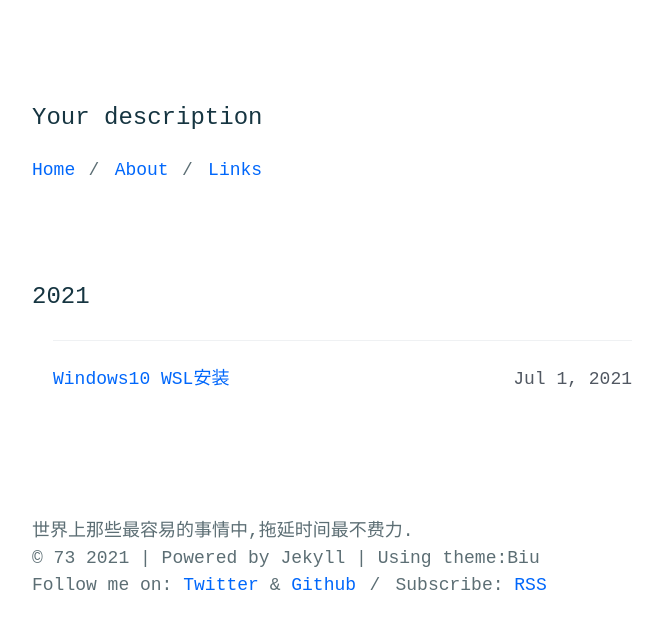
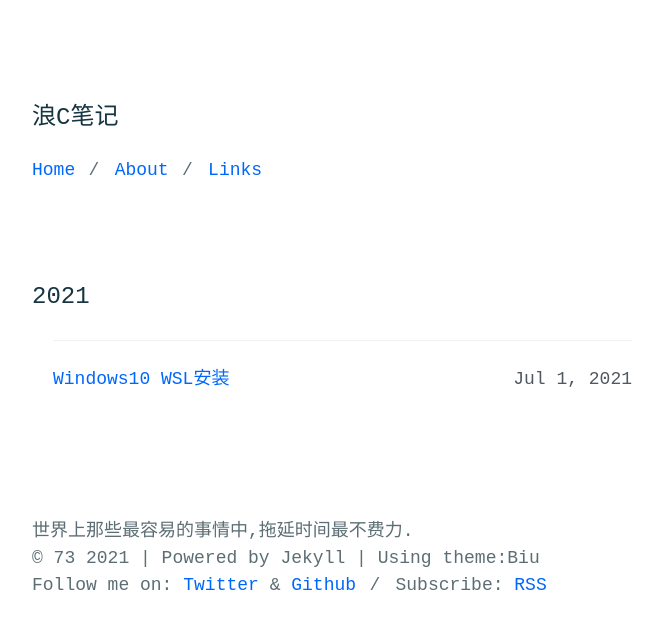
Before and after one commit to pub999/pub999.github.io, a Jekyll site: the page built from index.html, in a window 1280 px wide. Shown: the top 629 px of the page, without its empty margins (308-968 px from the left). Built offline with Jekyll 4.4.1, drawn with Linux system fonts in a browser that asks for light colours; some web fonts are replaced.

Commit message:
Update _config.yml

```diff
--- a/_config.yml
+++ b/_config.yml
@@ -1,7 +1,7 @@
 # Site settings
-title: 浪子不回头
+title: 浪子不回头Blog
 description: >
-    Your description
+    浪C笔记
 author: 0x49
 email: kingone@88.com
 baseurl: "" # the subpath of your site, e.g. /blog
```
